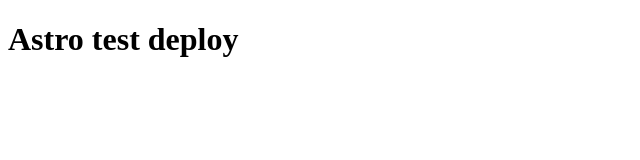
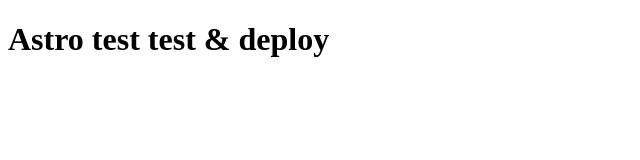
Before and after one commit to Big-Ouden/blog-astro, an Astro site: page / in a window 1280 px wide. Shown: the whole page, without its empty margins (0-640 px from the left). Built offline with nearby package versions, Linux system fonts and the light colour scheme; Astro itself is replaced by a stand-in of ours.

Commit message:
view effect deployt

```diff
--- a/src/pages/index.astro
+++ b/src/pages/index.astro
@@ -11,6 +11,6 @@
 		<title>Astro</title>
 	</head>
 	<body>
-		<h1>Astro test deploy</h1>
+		<h1>Astro test test & deploy</h1>
 	</body>
 </html>
```
